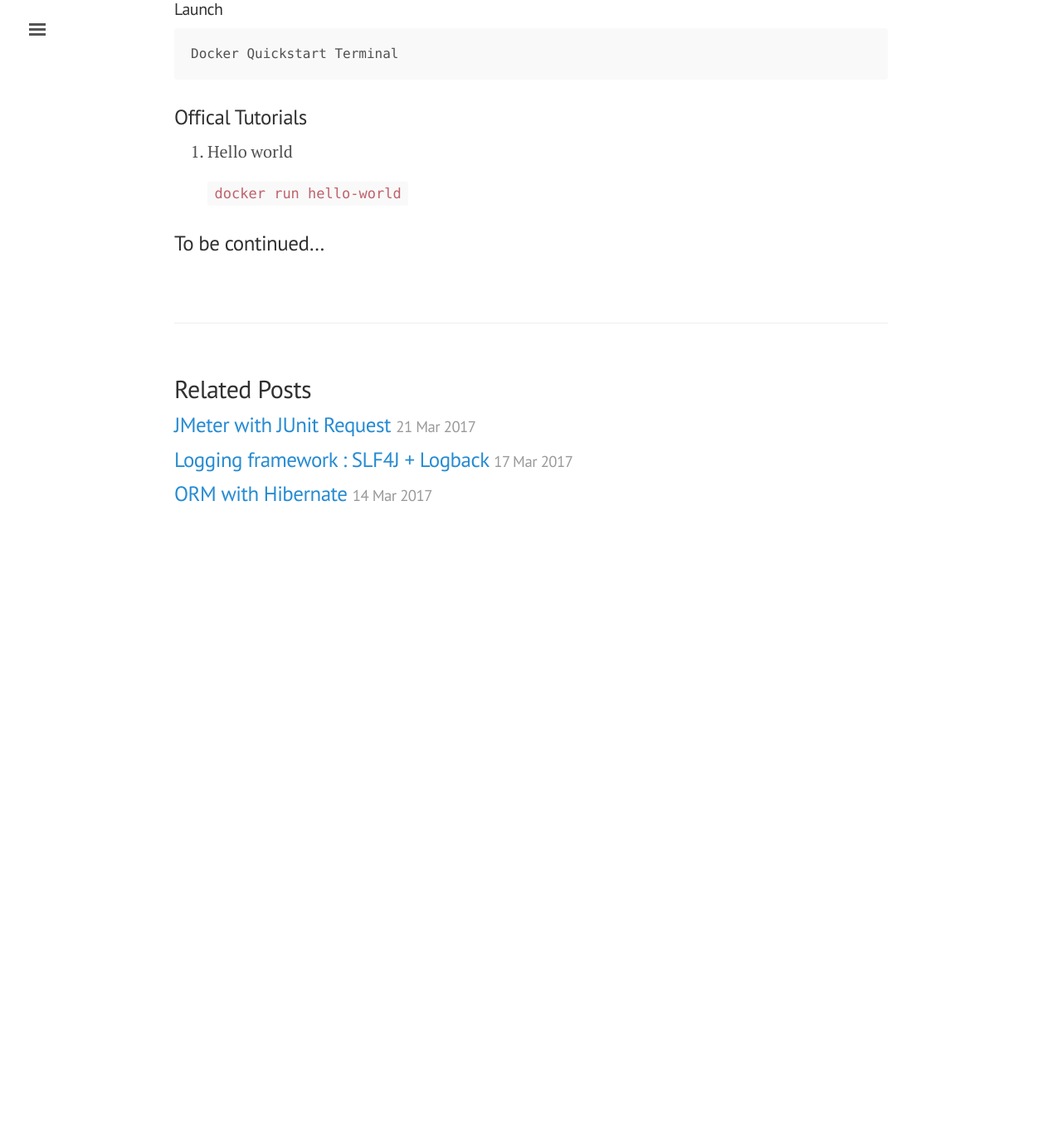
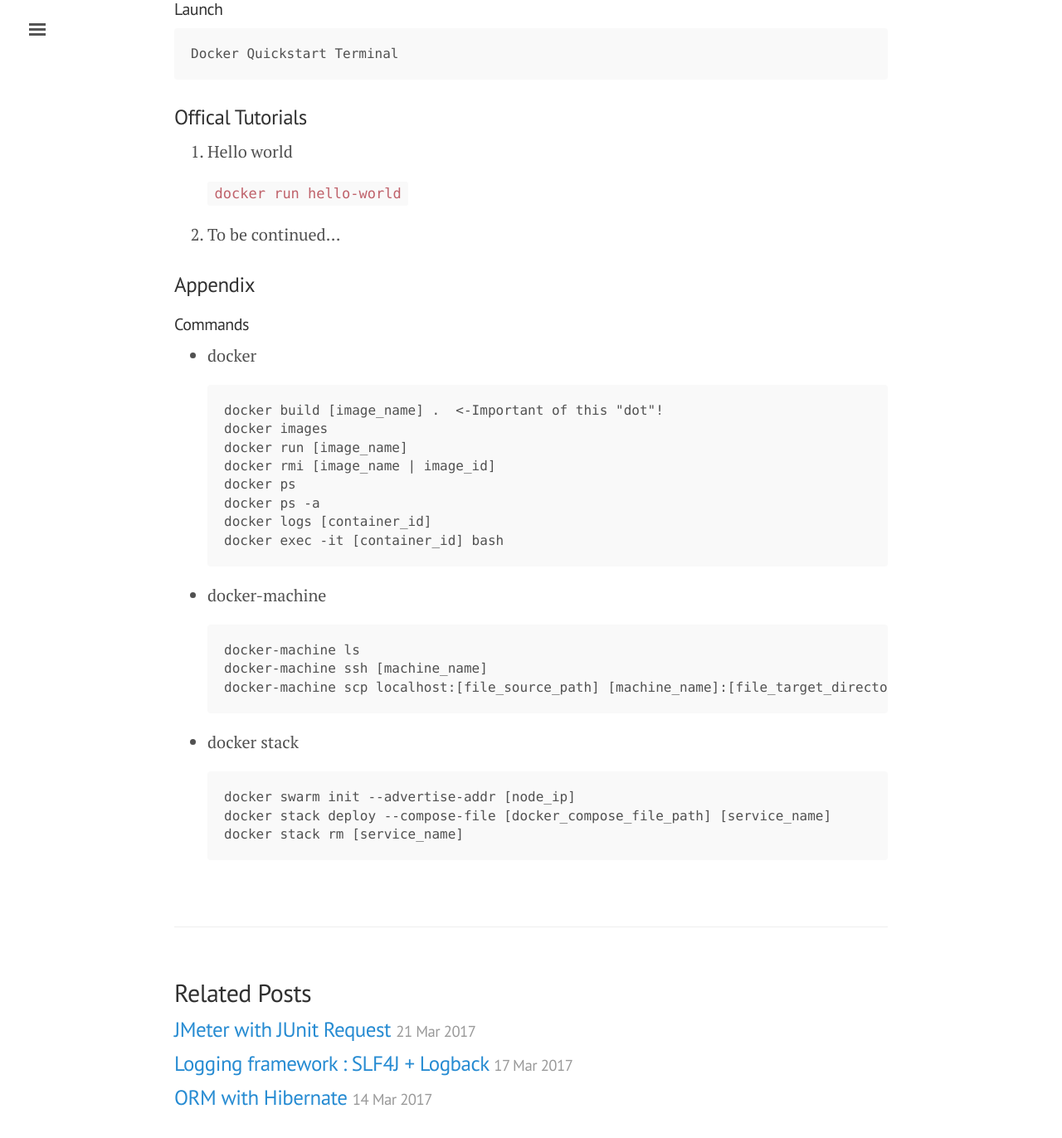
Before and after one commit to jayeeeeee/jayeeeeee.github.io, a Jekyll site: the page built from _posts/2017-04-20-getting-started-with-docker.md, in a window 1280 px wide and 1400 px high, scrolled down 732 px. Shown: the top 1372 px of the window at 83% size. Built offline with Jekyll 4.4.1, drawn with Linux system fonts in a browser that asks for light colours; before the commit the page ends 1403 px from its top, so only the background shows below that.

Commit message:
Add docker command appendix

````diff
--- a/_posts/2017-04-20-getting-started-with-docker.md
+++ b/_posts/2017-04-20-getting-started-with-docker.md
@@ -13,14 +13,15 @@ categories: docker
 Windows 10 Home
 
 ### Setup
+
 #### Installation
--	Win10 Home
+- Win10 Home
 
-	[Docker Toolbox][docker-toolbox]
+    [Docker Toolbox][docker-toolbox]
 
--	Win10 Professional or Enterprise
+- Win10 Professional or Enterprise
 
-	[Docker for windows][docker-download]
+    [Docker for windows][docker-download]
 
 [docker-toolbox]: https://www.docker.com/products/docker-toolbox
 [docker-download]: https://www.docker.com/docker-windows
@@ -29,11 +30,42 @@ Windows 10 Home
 
 #### Launch
 
-	Docker Quickstart Terminal
+    Docker Quickstart Terminal
 
 ### Offical Tutorials
-1.	Hello world
+1. Hello world
 
-	`docker run hello-world`
+    `docker run hello-world`
 
-### To be continued...
+2.    To be continued...
+
+### Appendix
+
+#### Commands
+-   docker
+
+    ```
+    docker build [image_name] .  <-Important of this "dot"!
+    docker images
+    docker run [image_name]
+    docker rmi [image_name | image_id]
+    docker ps
+    docker ps -a
+    docker logs [container_id]
+    docker exec -it [container_id] bash
+    ```
+
+-   docker-machine
+
+    ```
+    docker-machine ls
+    docker-machine ssh [machine_name]
+    docker-machine scp localhost:[file_source_path] [machine_name]:[file_target_directory]
+    ```
+
+-   docker stack
+    ```
+    docker swarm init --advertise-addr [node_ip]
+    docker stack deploy --compose-file [docker_compose_file_path] [service_name]
+    docker stack rm [service_name]
+    ```
````
